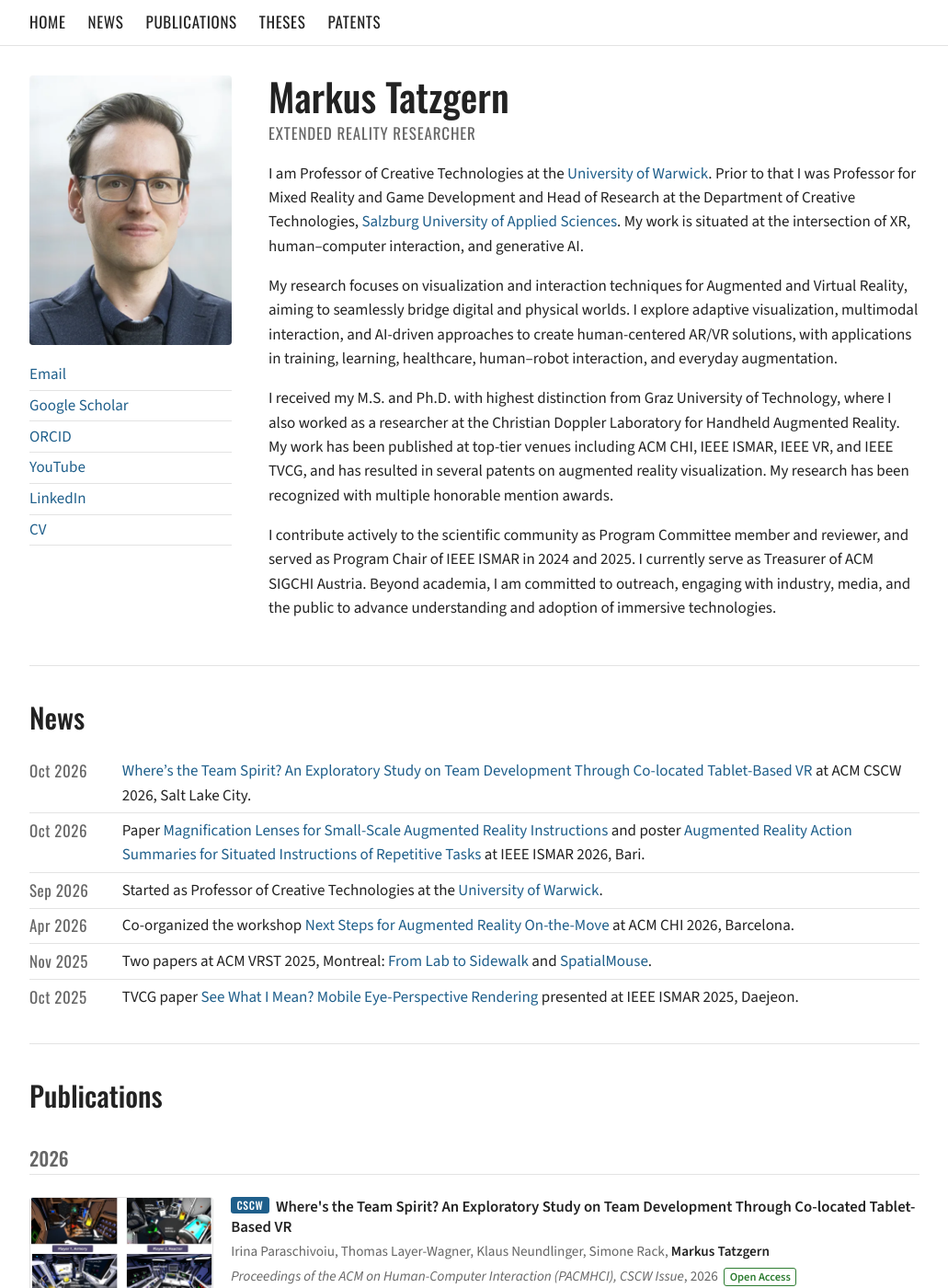
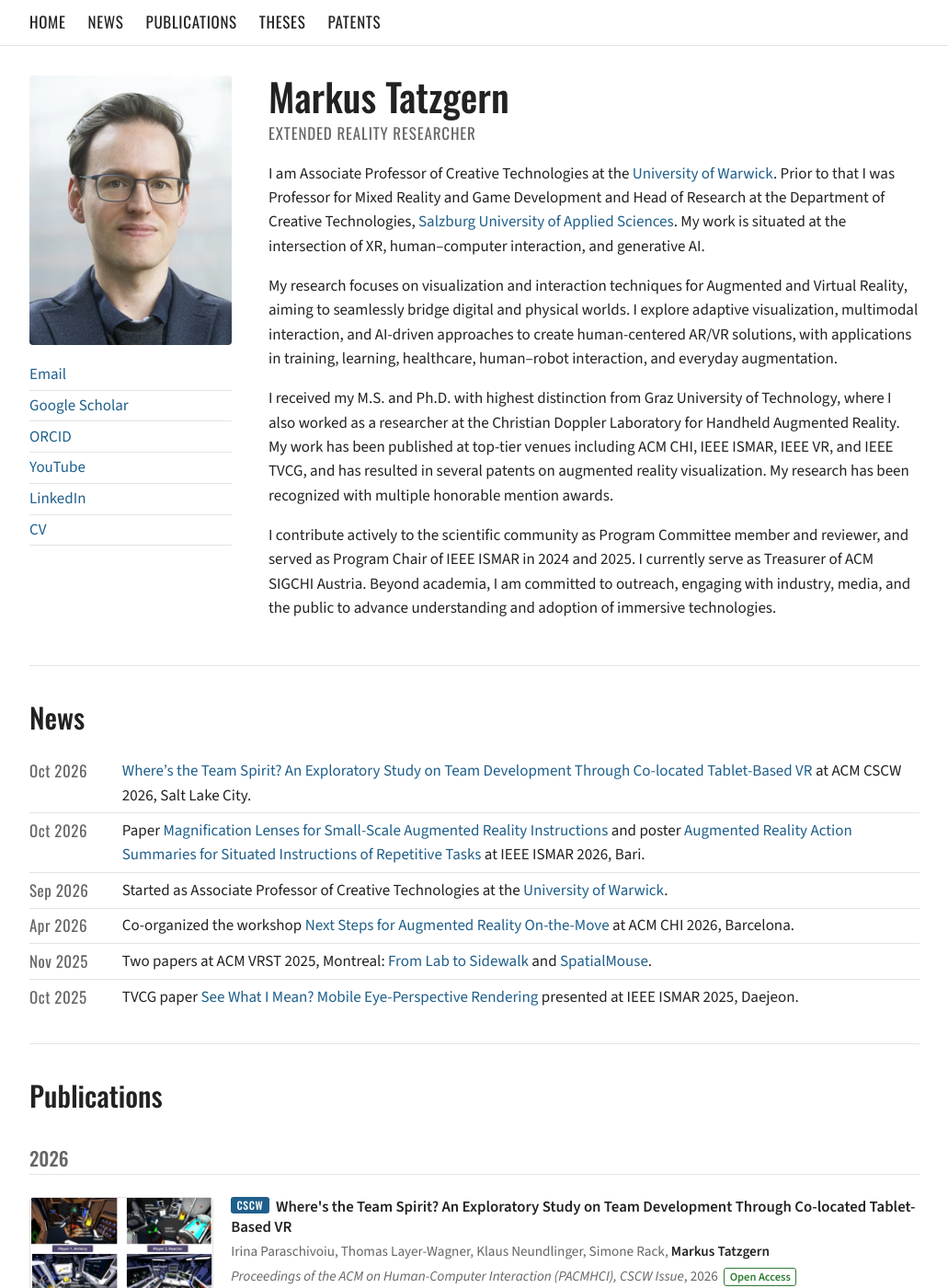
Before and after one commit to mtatz/mtatz.github.io, a Jekyll site: the page built from index.html, in a window 1280 px wide and 1400 px high. Shown: the whole window at 92% size, without its empty margins (124-1155 px from the left). Built offline with Jekyll 4.4.1, drawn with Linux system fonts in a browser that asks for light colours.

Commit message:
Change job title to Associate Professor of Creative Technologies
Co-Authored-By: Claude Opus 5.5 <noreply@anthropic.com>
Claude-Session: https://claude.ai/code/session_014X6Q7nAd6PJRdbiiMWzV1J

```diff
--- a/_config.yml
+++ b/_config.yml
@@ -1,7 +1,7 @@
 title: Markus Tatzgern
 tagline: Extended Reality Researcher
 description: >-
-  Markus Tatzgern is Professor of Creative Technologies at the University of Warwick,
+  Markus Tatzgern is an Associate Professor of Creative Technologies at the University of Warwick,
   researching visualization and interaction techniques for Augmented and Virtual Reality.
 url: https://markustatzgern.com
 baseurl: ""
--- a/_data/news.yml
+++ b/_data/news.yml
@@ -4,7 +4,7 @@
 - date: 2026-10
   text: "Paper [Magnification Lenses for Small-Scale Augmented Reality Instructions](https://immersive-technology-lab.github.io/projects/smallparts/assets/ribeiroskreinig_ismar26_paper.pdf) and poster [Augmented Reality Action Summaries for Situated Instructions of Repetitive Tasks](https://immersive-technology-lab.github.io/projects/actionsummaries/assets/ribeiroskreinig_ismara26_poster.pdf) at IEEE ISMAR 2026, Bari."
 - date: 2026-09
-  text: "Started as Professor of Creative Technologies at the [University of Warwick](https://warwick.ac.uk/)."
+  text: "Started as Associate Professor of Creative Technologies at the [University of Warwick](https://warwick.ac.uk/)."
 - date: 2026-04
   text: "Co-organized the workshop [Next Steps for Augmented Reality On-the-Move](https://doi.org/10.1145/3772363.3778775) at ACM CHI 2026, Barcelona."
 - date: 2025-11
--- a/_layouts/default.html
+++ b/_layouts/default.html
@@ -28,7 +28,7 @@
     "mainEntity": {
       "@type": "Person",
       "name": "{{ site.title }}",
-      "jobTitle": "Professor of Creative Technologies",
+      "jobTitle": "Associate Professor of Creative Technologies",
       "affiliation": { "@type": "CollegeOrUniversity", "name": "University of Warwick", "url": "https://warwick.ac.uk/" },
       "alumniOf": { "@type": "CollegeOrUniversity", "name": "Graz University of Technology" },
       "email": "mailto:mail@markustatzgern.com",
--- a/index.html
+++ b/index.html
@@ -14,7 +14,7 @@ layout: default
     <h1>Markus Tatzgern</h1>
     <p class="subtitle">Extended Reality Researcher</p>
 
-    <p>I am Professor of Creative Technologies at the <a href="https://warwick.ac.uk/">University of Warwick</a>. Prior to that I was Professor for Mixed Reality and Game Development and Head of Research at the Department of Creative Technologies, <a href="https://www.fh-salzburg.ac.at">Salzburg University of Applied Sciences</a>. My work is situated at the intersection of XR, human&ndash;computer interaction, and generative AI.</p>
+    <p>I am Associate Professor of Creative Technologies at the <a href="https://warwick.ac.uk/">University of Warwick</a>. Prior to that I was Professor for Mixed Reality and Game Development and Head of Research at the Department of Creative Technologies, <a href="https://www.fh-salzburg.ac.at">Salzburg University of Applied Sciences</a>. My work is situated at the intersection of XR, human&ndash;computer interaction, and generative AI.</p>
 
     <p>My research focuses on visualization and interaction techniques for Augmented and Virtual Reality, aiming to seamlessly bridge digital and physical worlds. I explore adaptive visualization, multimodal interaction, and AI-driven approaches to create human-centered AR/VR solutions, with applications in training, learning, healthcare, human&ndash;robot interaction, and everyday augmentation.</p>
 
```
